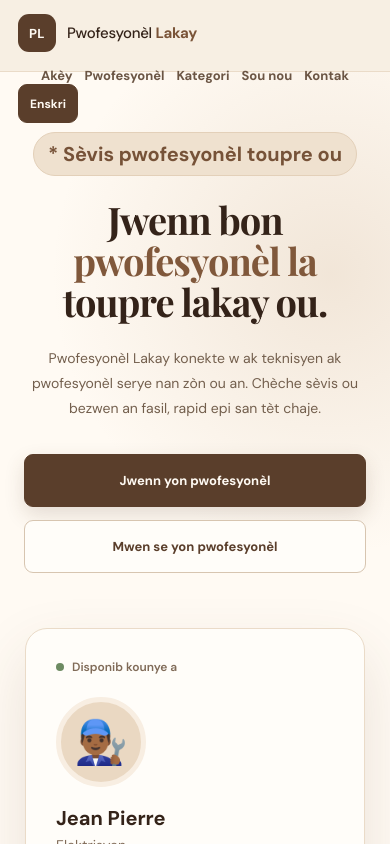
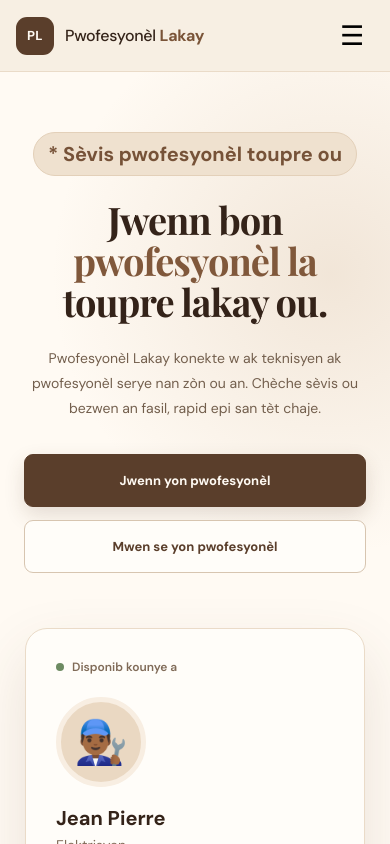
Before and after one commit to delsonnasony7-pixel/pwofesyonel-lakay, a React (Vite) app: page / in a window 390 px wide. Shown: the top 844 px of the page. Built offline with nearby package versions, Linux system fonts and the light colour scheme.

Commit message:
Fix mobile navbar

```diff
--- a/src/components/Navbar.jsx
+++ b/src/components/Navbar.jsx
@@ -5,24 +5,25 @@ import LoginModal from "./LoginModal";
 import RegisterModal from "./RegisterModal";
 
 const Navbar = () => {
-
   const [showLogin, setShowLogin] = useState(false);
   const [showRegister, setShowRegister] = useState(false);
+  const [menuOpen, setMenuOpen] = useState(false);
 
-
-  // Ouvri Login
   const openLogin = () => {
     setShowRegister(false);
     setShowLogin(true);
+    setMenuOpen(false);
   };
 
-
-  // Ouvri Register
   const openRegister = () => {
     setShowLogin(false);
     setShowRegister(true);
+    setMenuOpen(false);
   };
 
+  const closeMenu = () => {
+    setMenuOpen(false);
+  };
 
   return (
     <>
@@ -31,9 +32,7 @@ const Navbar = () => {
         <div className="navbar-container">
 
           {/* LOGO */}
-
-          <Link to="/" className="logo">
-
+          <Link to="/" className="logo" onClick={closeMenu}>
             <span className="logo-icon">
               PL
             </span>
@@ -41,17 +40,13 @@ const Navbar = () => {
             <span className="logo-text">
               Pwofesyonèl <strong>Lakay</strong>
             </span>
-
           </Link>
 
 
-          {/* MENU */}
-
+          {/* DESKTOP MENU */}
           <nav className="nav-links">
 
-            <Link to="/">
-              Akèy
-            </Link>
+            <Link to="/">Akèy</Link>
 
             <Link to="/professionals">
               Pwofesyonèl
@@ -72,8 +67,7 @@ const Navbar = () => {
           </nav>
 
 
-          {/* BUTTONS */}
-
+          {/* DESKTOP BUTTONS */}
           <div className="nav-actions">
 
             <button
@@ -83,6 +77,73 @@ const Navbar = () => {
               Konekte
             </button>
 
+            <button
+              className="register-btn"
+              onClick={openRegister}
+            >
+              Enskri
+            </button>
+
+          </div>
+
+
+          {/* MOBILE MENU BUTTON */}
+          <button
+            className="mobile-menu-btn"
+            onClick={() => setMenuOpen(!menuOpen)}
+            aria-label="Ouvri meni"
+          >
+            {menuOpen ? "✕" : "☰"}
+          </button>
+
+        </div>
+
+
+        {/* MOBILE MENU */}
+        <div className={`mobile-menu ${menuOpen ? "active" : ""}`}>
+
+          <Link to="/" onClick={closeMenu}>
+            Akèy
+          </Link>
+
+          <Link
+            to="/professionals"
+            onClick={closeMenu}
+          >
+            Pwofesyonèl
+          </Link>
+
+          <Link
+            to="/categories"
+            onClick={closeMenu}
+          >
+            Kategori
+          </Link>
+
+          <Link
+            to="/about"
+            onClick={closeMenu}
+          >
+            Sou nou
+          </Link>
+
+          <Link
+            to="/contact"
+            onClick={closeMenu}
+          >
+            Kontak
+          </Link>
+
+
+          {/* MOBILE BUTTONS */}
+          <div className="mobile-menu-actions">
+
+            <button
+              className="login-btn"
+              onClick={openLogin}
+            >
+              Konekte
+            </button>
 
             <button
               className="register-btn"
@@ -98,8 +159,7 @@ const Navbar = () => {
       </header>
 
 
-      {/* LOGIN */}
-
+      {/* LOGIN MODAL */}
       <LoginModal
         isOpen={showLogin}
         onClose={() => setShowLogin(false)}
@@ -107,8 +167,7 @@ const Navbar = () => {
       />
 
 
-      {/* REGISTER */}
-
+      {/* REGISTER MODAL */}
       <RegisterModal
         isOpen={showRegister}
         onClose={() => setShowRegister(false)}
@@ -119,5 +178,4 @@ const Navbar = () => {
   );
 };
 
-
 export default Navbar;
--- a/src/index.css
+++ b/src/index.css
@@ -1182,11 +1182,14 @@ button {
   }
 }
 
-
 /* =========================
    MOBILE NAVBAR
 ========================= */
 
+.mobile-menu-btn {
+  display: none;
+}
+
 @media (max-width: 768px) {
 
   .navbar {
@@ -1195,45 +1198,141 @@ button {
 
   .navbar-container {
     width: 100%;
-    padding: 14px 18px;
+    min-height: 64px;
+    padding: 10px 16px;
     box-sizing: border-box;
-    flex-wrap: wrap;
+
+    display: flex;
+    align-items: center;
+    justify-content: space-between;
+  }
+
+  /* LOGO */
+
+  .logo {
+    display: flex;
+    align-items: center;
   }
 
   .logo-text {
-    font-size: 15px;
+    font-size: 16px;
+    white-space: nowrap;
   }
 
   .logo-icon {
     width: 38px;
     height: 38px;
-  }
+    flex-shrink: 0;
+  }
+
+
+  /* DESKTOP MENU KACHE SOU PHONE */
 
   .nav-links {
+    display: none;
+  }
+
+  .nav-actions {
+    display: none;
+  }
+
+
+  /* ☰ BUTTON */
+
+  .mobile-menu-btn {
+    display: flex;
+
+    align-items: center;
+    justify-content: center;
+
+    width: 44px;
+    height: 44px;
+
+    margin-left: auto;
+
+    border: none;
+    border-radius: 10px;
+
+    background: transparent;
+
+    font-size: 27px;
+
+    cursor: pointer;
+  }
+
+
+  /* MOBILE MENU */
+
+  .mobile-menu {
+    display: none;
+
     width: 100%;
+
+    padding: 15px 18px 20px;
+
+    box-sizing: border-box;
+
+    background: #ffffff;
+
+    border-top: 1px solid #eeeeee;
+
+    box-shadow: 0 10px 25px rgba(0, 0, 0, 0.08);
+  }
+
+
+  .mobile-menu.active {
+    display: block;
+  }
+
+
+  /* MENU LINKS */
+
+  .mobile-menu > a {
+    display: block;
+
+    padding: 14px 5px;
+
+    color: #222222;
+
+    text-decoration: none;
+
+    font-size: 16px;
+    font-weight: 500;
+
+    border-bottom: 1px solid #f1f1f1;
+  }
+
+
+  .mobile-menu > a:hover {
+    color: #b8860b;
+  }
+
+
+  /* BUTTONS */
+
+  .mobile-menu-actions {
     display: flex;
-    flex-wrap: wrap;
-    justify-content: center;
-    gap: 12px;
-    margin-top: 15px;
-  }
-
-  .nav-links a {
-    font-size: 13px;
-  }
-
-  .nav-actions {
-    display: flex;
-    gap: 6px;
-  }
-
-  .login-btn,
-  .register-btn {
-    padding: 8px 11px;
-    font-size: 12px;
-  }
-}
-
+
+    gap: 10px;
+
+    margin-top: 20px;
+  }
+
+
+  .mobile-menu-actions .login-btn,
+  .mobile-menu-actions .register-btn {
+    flex: 1;
+
+    padding: 12px 10px;
+
+    border-radius: 8px;
+
+    font-size: 14px;
+
+    cursor: pointer;
+  }
+
+}
 
 
 /* =========================
```
